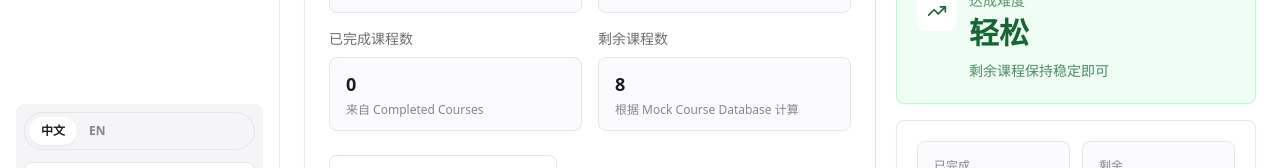
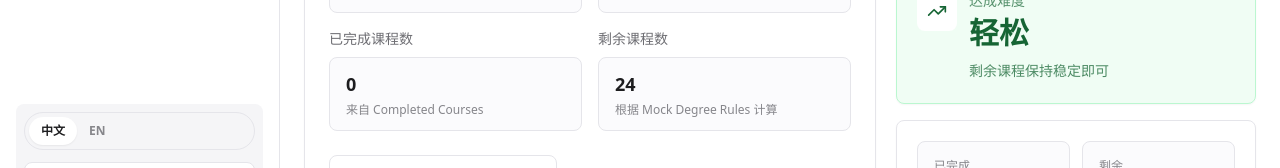
Before and after one commit to ChgAI13/11GHC, a Next.js app: page /gpa in a window 1280 px wide. Shown: the part 570-738 px from the top of the page. Built offline with nearby package versions, Linux system fonts and the light colour scheme.

Commit message:
Fix GPA remaining course count

```diff
--- a/components/GpaGoalPlanner.jsx
+++ b/components/GpaGoalPlanner.jsx
@@ -12,10 +12,11 @@ import {
   TrendingUp
 } from "lucide-react";
 import { useProfile } from "@/components/ProfileProvider";
-import { uqBachelorOfEconomicsCourses } from "@/data/courses";
+import { uqBachelorOfEconomicsGraduationRules } from "@/data/graduationRules";
 
 const panelClass = "rounded-lg border border-[#e5e5ea] bg-white shadow-[0_1px_2px_rgba(0,0,0,0.04)]";
 const softPanelClass = "rounded-lg border border-[#e5e5ea] bg-[#fbfbfd]";
+const STANDARD_COURSE_UNITS = 2;
 
 function clampNumber(value, min, max) {
   const numericValue = Number(value);
@@ -154,8 +155,11 @@ export function GpaGoalPlanner() {
   const currentGpa = profile.currentGpa;
   const targetGpa = profile.targetGpa;
   const completedCount = String(profile.completedCourses.length);
+  const totalCourseCount = Math.ceil(
+    uqBachelorOfEconomicsGraduationRules.totalUnits / STANDARD_COURSE_UNITS
+  );
   const remainingCount = String(
-    Math.max(uqBachelorOfEconomicsCourses.length - profile.completedCourses.length, 0)
+    Math.max(totalCourseCount - profile.completedCourses.length, 0)
   );
 
   const result = useMemo(() => {
@@ -267,7 +271,7 @@ export function GpaGoalPlanner() {
             <ProfileField
               label="剩余课程数"
               value={remainingCount}
-              helper="根据 Mock Course Database 计算"
+              helper="根据 Mock Degree Rules 计算"
             />
           </div>
 
```
